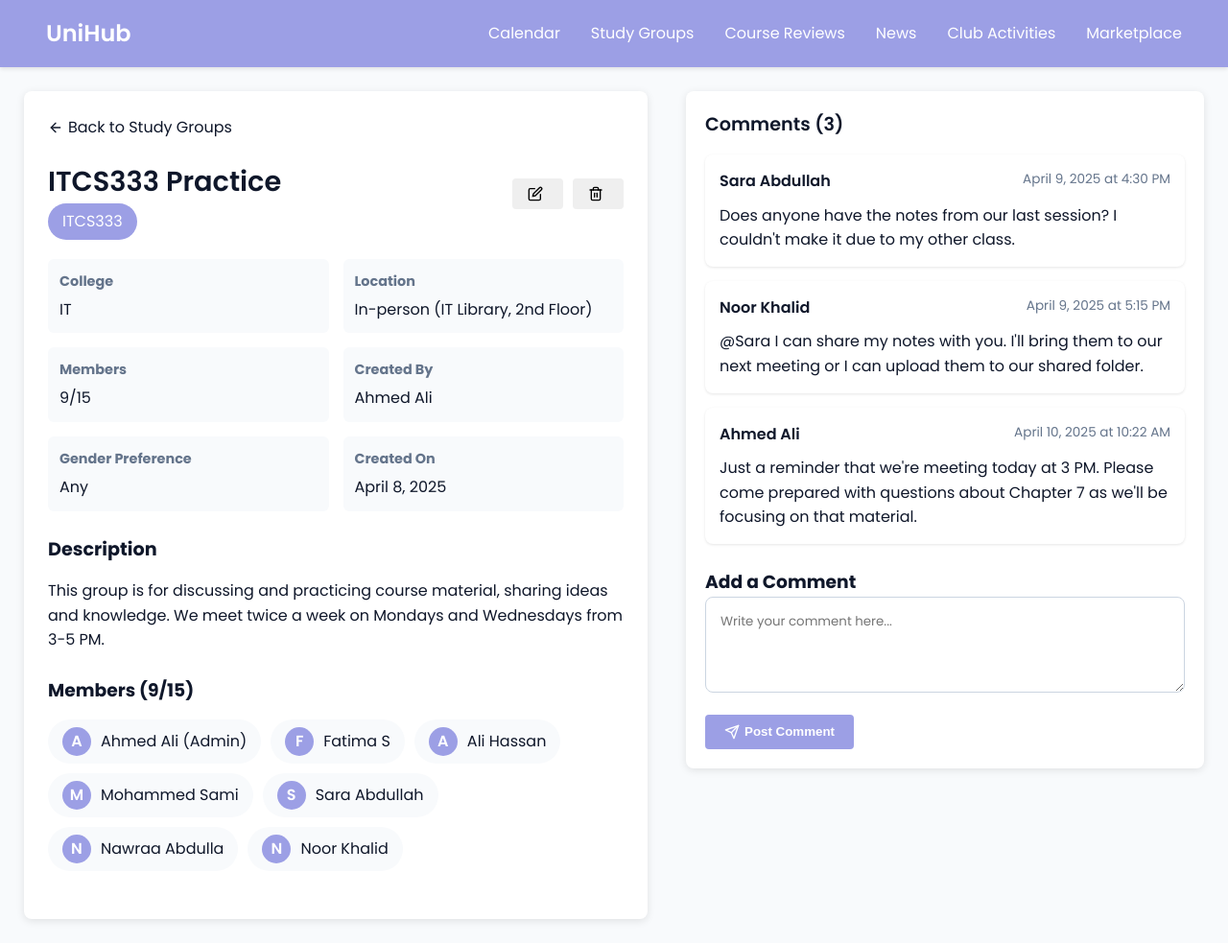
After one commit to 19f6/ITCS333-project7, a PHP site: page /group-details.html in a window 1280 px wide. The commit adds this page. Shown: the whole page at 96% size. Run offline with PHP 8.4, Linux system fonts and the light colour scheme.

Commit message:
added item detail view

```diff
--- /dev/null
+++ b/study-group/group-details.css
@@ -0,0 +1,241 @@
+.detail-container {
+    max-width: 1500px;
+    margin: 0 auto;
+    padding: 25px;
+    display: flex;
+    gap: 40px;
+    align-items: flex-start;
+}
+
+.back-link {
+    display: inline-flex;
+    align-items: center;
+    color: var(--text-dark);
+    text-decoration: none;
+    margin-bottom: 20px;
+    font-weight: 500;
+}
+
+.back-link svg {
+    margin-right: 5px;
+}
+
+.back-link:hover {
+    color: var(--primary-color);
+}
+
+.group-detail-card {
+    flex: 1.2;
+    background: var(--card-bg);
+    border-radius: 8px;
+    box-shadow: 0 2px 8px rgba(0,0,0,0.1);
+    padding: 25px;
+}
+
+
+.group-detail-header {
+    display: flex;
+    justify-content: space-between;
+    align-items: flex-start;
+    margin-bottom: 20px;
+    flex-wrap: wrap;
+    gap: 15px;
+}
+
+.group-detail-title {
+    font-size: 1.8rem;
+    margin: 0;
+    color: var(--text-dark);
+}
+
+.group-detail-subject {
+    background: var(--primary-color);
+    color: var(--text-light);
+    padding: 6px 15px;
+    border-radius: 20px;
+    font-size: 1rem;
+    display: inline-block;
+}
+
+.group-info {
+    display: grid;
+    grid-template-columns: repeat(auto-fill, minmax(250px, 1fr));
+    gap: 15px;
+    margin-bottom: 20px;
+}
+
+.info-item {
+    background-color: #f8fafc;
+    padding: 12px;
+    border-radius: 6px;
+}
+
+.info-item strong {
+    display: block;
+    font-size: 0.9rem;
+    color: #64748b;
+    margin-bottom: 5px;
+}
+
+.action-buttons {
+    display: flex;
+    gap: 10px;
+    margin-top: 20px;
+}
+
+.edit-button, .delete-button {
+    padding: 8px 16px;
+    border-radius: 4px;
+    font-weight: 600;
+    cursor: pointer;
+    transition: all 0.3s ease;
+    border: none;
+    display: flex;
+    align-items: center;
+    justify-content: center;
+}
+
+.edit-button svg, .delete-button svg {
+    margin-right: 5px;
+}
+
+.edit-button:hover {
+    background-color: #2563eb;
+}
+
+.delete-button:hover {
+    background-color: #dc2626;
+}
+
+.description-section {
+    margin: 25px 0;
+}
+
+.description-section h3 {
+    margin-bottom: 15px;
+    font-size: 1.2rem;
+}
+
+.members-section {
+    margin: 25px 0;
+}
+
+.members-list {
+    display: flex;
+    flex-wrap: wrap;
+    gap: 10px;
+    margin-top: 15px;
+}
+
+.member {
+    display: flex;
+    align-items: center;
+    background-color: #f8fafc;
+    padding: 8px 15px;
+    border-radius: 30px;
+}
+
+.member-avatar {
+    width: 30px;
+    height: 30px;
+    border-radius: 50%;
+    background-color: var(--primary-color);
+    color: white;
+    display: flex;
+    align-items: center;
+    justify-content: center;
+    margin-right: 10px;
+    font-weight: 600;
+}
+
+/* comments section */
+.comments-section {
+    flex: 1;
+    background: var(--card-bg);
+    border-radius: 8px;
+    padding: 20px;
+    box-shadow: 0 2px 8px rgba(0,0,0,0.1);
+}
+
+.comments-header {
+    display: flex;
+    justify-content: space-between;
+    align-items: center;
+    margin-bottom: 15px;
+}
+
+.comments-count {
+    font-size: 1.2rem;
+    font-weight: 600;
+}
+
+.comment {
+    background-color: var(--card-bg);
+    border-radius: 8px;
+    box-shadow: 0 1px 3px rgba(0,0,0,0.1);
+    padding: 15px;
+    margin-bottom: 15px;
+}
+
+.comment-header {
+    display: flex;
+    justify-content: space-between;
+    margin-bottom: 10px;
+}
+
+.comment-author {
+    font-weight: 600;
+}
+
+.comment-time {
+    color: #64748b;
+    font-size: 0.85rem;
+}
+
+.comment-form {
+    margin-top: 25px;
+}
+
+.comment-form textarea {
+    width: 100%;
+    padding: 15px;
+    border: 1px solid var(--border-color);
+    border-radius: 8px;
+    min-height: 100px;
+    margin-bottom: 15px;
+    font-family: inherit;
+}
+
+.comment-form button {
+    background: var(--primary-color);
+    color: var(--text-light);
+    border: none;
+    padding: 10px 20px;
+    border-radius: 4px;
+    cursor: pointer;
+    font-weight: 600;
+    transition: background 0.3s ease;
+    display: flex;
+    align-items: center;
+    gap: 5px;
+}
+
+.comment-form button:hover {
+    background: var(--secondary-color);
+}
+
+@media (max-width: 780px) {
+    .group-detail-header {
+        flex-direction: column;
+        align-items: flex-start;
+    }
+
+    .detail-container {
+        flex-direction: column;
+    }
+
+    .group-detail-card,
+    .comments-section {
+        width: 100%;
+    }
+}
--- /dev/null
+++ b/study-group/group-details.html
@@ -0,0 +1,170 @@
+<!DOCTYPE html>
+<html lang="en">
+<head>
+    <meta charset="UTF-8">
+    <meta name="viewport" content="width=device-width, initial-scale=1.0">
+    <title>Study Group Detail | UniHub</title>
+    <link rel="stylesheet" href="study-groups.css">
+    <link rel="stylesheet" href="group-details.css">
+    <link rel="preconnect" href="https://fonts.googleapis.com">
+    <link rel="preconnect" href="https://fonts.gstatic.com" crossorigin>
+    <link href="https://fonts.googleapis.com/css2?family=Poppins:wght@400;600;700&display=swap" rel="stylesheet">
+</head>
+<body>
+    <nav id="navbar">
+        <a class="home" href="#home">UniHub</a>
+        <ul class="links">
+            <li><a href="#">Calendar</a></li>
+            <li><a href="#">Study Groups</a></li>
+            <li><a href="#">Course Reviews</a></li>
+            <li><a href="#">News</a></li>
+            <li><a href="#">Club Activities</a></li>
+            <li><a href="#">Marketplace</a></li>
+        </ul>
+    </nav>
+
+    <div class="detail-container">
+        <div class="group-detail-card">
+            <a href="study-groups.html" class="back-link">
+                <svg xmlns="http://www.w3.org/2000/svg" width="16" height="16" viewBox="0 0 24 24" fill="none" stroke="currentColor" stroke-width="2" stroke-linecap="round" stroke-linejoin="round">
+                    <path d="M19 12H5"></path>
+                    <path d="M12 19l-7-7 7-7"></path>
+                </svg>
+                Back to Study Groups
+            </a>
+            <div class="group-detail-header">
+                <div>
+                    <h1 class="group-detail-title">ITCS333 Practice</h1>
+                    <span class="group-detail-subject">ITCS333</span>
+                </div>
+                <div class="action-buttons">
+                    <button class="edit-button">
+                        <svg xmlns="http://www.w3.org/2000/svg" width="16" height="16" viewBox="0 0 24 24" fill="none" stroke="currentColor" stroke-width="2" stroke-linecap="round" stroke-linejoin="round">
+                            <path d="M11 4H4a2 2 0 0 0-2 2v14a2 2 0 0 0 2 2h14a2 2 0 0 0 2-2v-7"></path>
+                            <path d="M18.5 2.5a2.121 2.121 0 0 1 3 3L12 15l-4 1 1-4 9.5-9.5z"></path>
+                        </svg>
+                    </button>
+                    <button class="delete-button">
+                        <svg xmlns="http://www.w3.org/2000/svg" width="16" height="16" viewBox="0 0 24 24" fill="none" stroke="currentColor" stroke-width="2" stroke-linecap="round" stroke-linejoin="round">
+                            <polyline points="3 6 5 6 21 6"></polyline>
+                            <path d="M19 6v14a2 2 0 0 1-2 2H7a2 2 0 0 1-2-2V6m3 0V4a2 2 0 0 1 2-2h4a2 2 0 0 1 2 2v2"></path>
+                            <line x1="10" y1="11" x2="10" y2="17"></line>
+                            <line x1="14" y1="11" x2="14" y2="17"></line>
+                        </svg>
+                    </button>
+                </div>
+            </div>
+
+            <div class="group-info">
+                <div class="info-item">
+                    <strong>College</strong>
+                    <span>IT</span>
+                </div>
+                <div class="info-item">
+                    <strong>Location</strong>
+                    <span>In-person (IT Library, 2nd Floor)</span>
+                </div>
+                <div class="info-item">
+                    <strong>Members</strong>
+                    <span>9/15</span>
+                </div>
+                <div class="info-item">
+                    <strong>Created By</strong>
+                    <span>Ahmed Ali</span>
+                </div>
+                <div class="info-item">
+                    <strong>Gender Preference</strong>
+                    <span>Any</span>
+                </div>
+                <div class="info-item">
+                    <strong>Created On</strong>
+                    <span>April 8, 2025</span>
+                </div>
+            </div>
+
+            <div class="description-section">
+                <h3>Description</h3>
+                <p>This group is for discussing and practicing course material, sharing ideas and knowledge. We meet twice a week on Mondays and Wednesdays from 3-5 PM.</p>
+            </div>
+
+            <div class="members-section">
+                <h3>Members (9/15)</h3>
+                <div class="members-list">
+                    <div class="member">
+                        <div class="member-avatar">A</div>
+                        <span>Ahmed Ali (Admin)</span>
+                    </div>
+                    <div class="member">
+                        <div class="member-avatar">F</div>
+                        <span>Fatima S</span>
+                    </div>
+                    <div class="member">
+                        <div class="member-avatar">A</div>
+                        <span>Ali Hassan</span>
+                    </div>
+                    <div class="member">
+                        <div class="member-avatar">M</div>
+                        <span>Mohammed Sami</span>
+                    </div>
+                    <div class="member">
+                        <div class="member-avatar">S</div>
+                        <span>Sara Abdullah</span>
+                    </div>
+                    <div class="member">
+                        <div class="member-avatar">N</div>
+                        <span>Nawraa Abdulla</span>
+                    </div>
+                    <div class="member">
+                        <div class="member-avatar">N</div>
+                        <span>Noor Khalid</span>
+                    </div>
+                </div>
+            </div>
+        </div>
+
+        <div class="comments-section">
+            <div class="comments-header">
+                <h2 class="comments-count">Comments (3)</h2>
+            </div>
+
+            <div class="comment">
+                <div class="comment-header">
+                    <span class="comment-author">Sara Abdullah</span>
+                    <span class="comment-time">April 9, 2025 at 4:30 PM</span>
+                </div>
+                <p>Does anyone have the notes from our last session? I couldn't make it due to my other class.</p>
+            </div>
+
+            <div class="comment">
+                <div class="comment-header">
+                    <span class="comment-author">Noor Khalid</span>
+                    <span class="comment-time">April 9, 2025 at 5:15 PM</span>
+                </div>
+                <p>@Sara I can share my notes with you. I'll bring them to our next meeting or I can upload them to our shared folder.</p>
+            </div>
+
+            <div class="comment">
+                <div class="comment-header">
+                    <span class="comment-author">Ahmed Ali</span>
+                    <span class="comment-time">April 10, 2025 at 10:22 AM</span>
+                </div>
+                <p>Just a reminder that we're meeting today at 3 PM. Please come prepared with questions about Chapter 7 as we'll be focusing on that material.</p>
+            </div>
+
+            <div class="comment-form">
+                <h3>Add a Comment</h3>
+                <form>
+                    <textarea placeholder="Write your comment here..."></textarea>
+                    <button type="submit">
+                        <svg xmlns="http://www.w3.org/2000/svg" width="16" height="16" viewBox="0 0 24 24" fill="none" stroke="currentColor" stroke-width="2" stroke-linecap="round" stroke-linejoin="round">
+                            <line x1="22" y1="2" x2="11" y2="13"></line>
+                            <polygon points="22 2 15 22 11 13 2 9 22 2"></polygon>
+                        </svg>
+                        Post Comment
+                    </button>
+                </form>
+            </div>
+        </div>
+    </div>
+</body>
+</html>
--- a/study-group/studygroups.css
+++ b/study-group/study-groups.css
@@ -173,6 +173,11 @@ h1 {
     background: var(--secondary-color);
 }
 
+.group-link{
+    text-decoration: none;
+    color: inherit;
+}
+
 /* Right Panel */
 .right-panel {
     flex: 1;
--- a/study-group/study-groups.html
+++ b/study-group/study-groups.html
@@ -4,7 +4,7 @@
     <meta charset="UTF-8">
     <meta name="viewport" content="width=device-width, initial-scale=1.0">
     <title>Study Group Finder</title>
-    <link rel="stylesheet" href="studygroups.css">
+    <link rel="stylesheet" href="study-groups.css">
     <link rel="preconnect" href="https://fonts.googleapis.com">
     <link rel="preconnect" href="https://fonts.gstatic.com" crossorigin>
     <link href="https://fonts.googleapis.com/css2?family=Poppins:wght@400;600;700&display=swap" rel="stylesheet">
@@ -53,6 +53,7 @@
 
                 <!-- Groups -dummy data just for now :) -->
                 <div id="groups-container">
+                    <a  class="group-link" href="group-details.html">
                         <div class="group-card">
                             <div class="group-header">
                                 <h3 class="group-title">ITCS333 Practice</h3>
@@ -65,7 +66,9 @@
                             </div>
                             <button class="join-button">Join Group</button>
                         </div>
+                    </a>
 
+                    <a  class="group-link" href="group-details.html">
                         <div class="group-card">
                             <div class="group-header">
                                 <h3 class="group-title">ITCS317 Midterm Prep</h3>
@@ -78,6 +81,7 @@
                             </div>
                             <button class="join-button">Join Group</button>
                         </div>
+                    </a>
 
                     <div class="group-card">
                         <div class="group-header">
```
Lines whose indentation alone changed are shown as unchanged.
